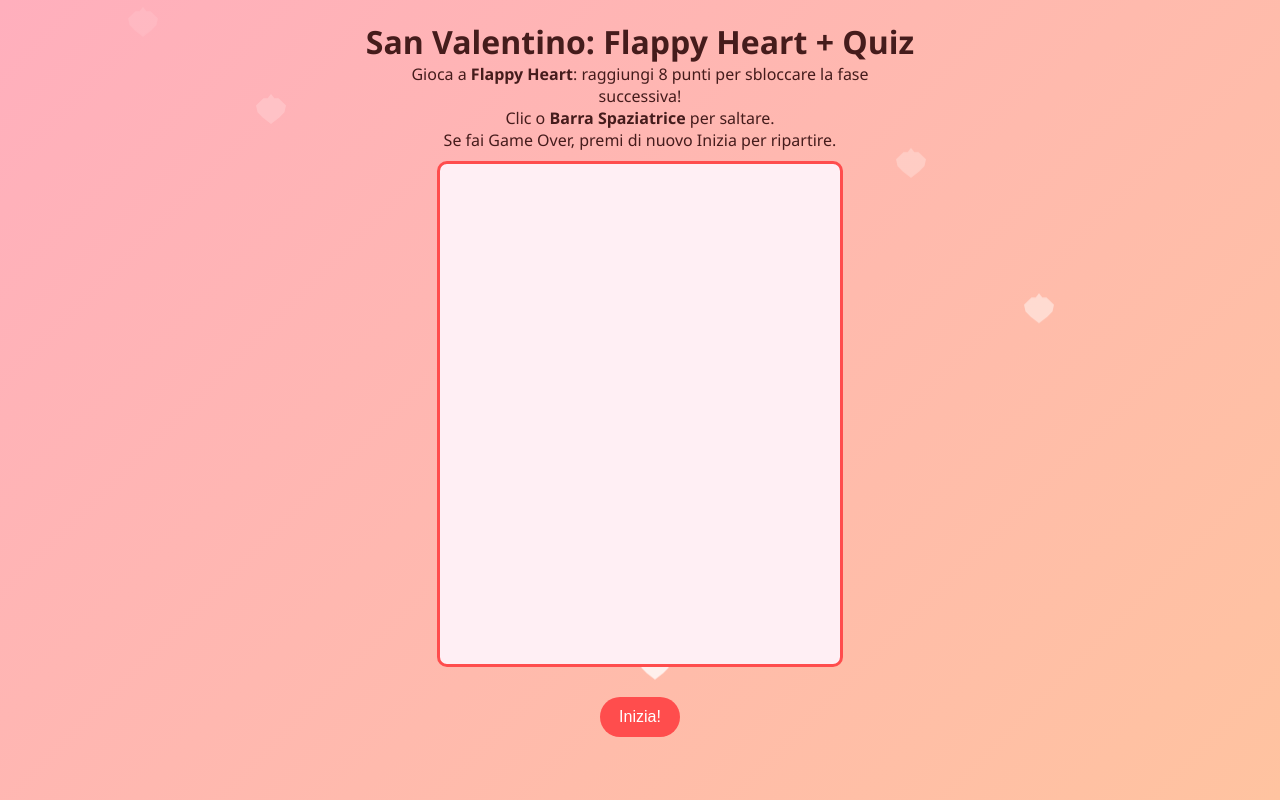
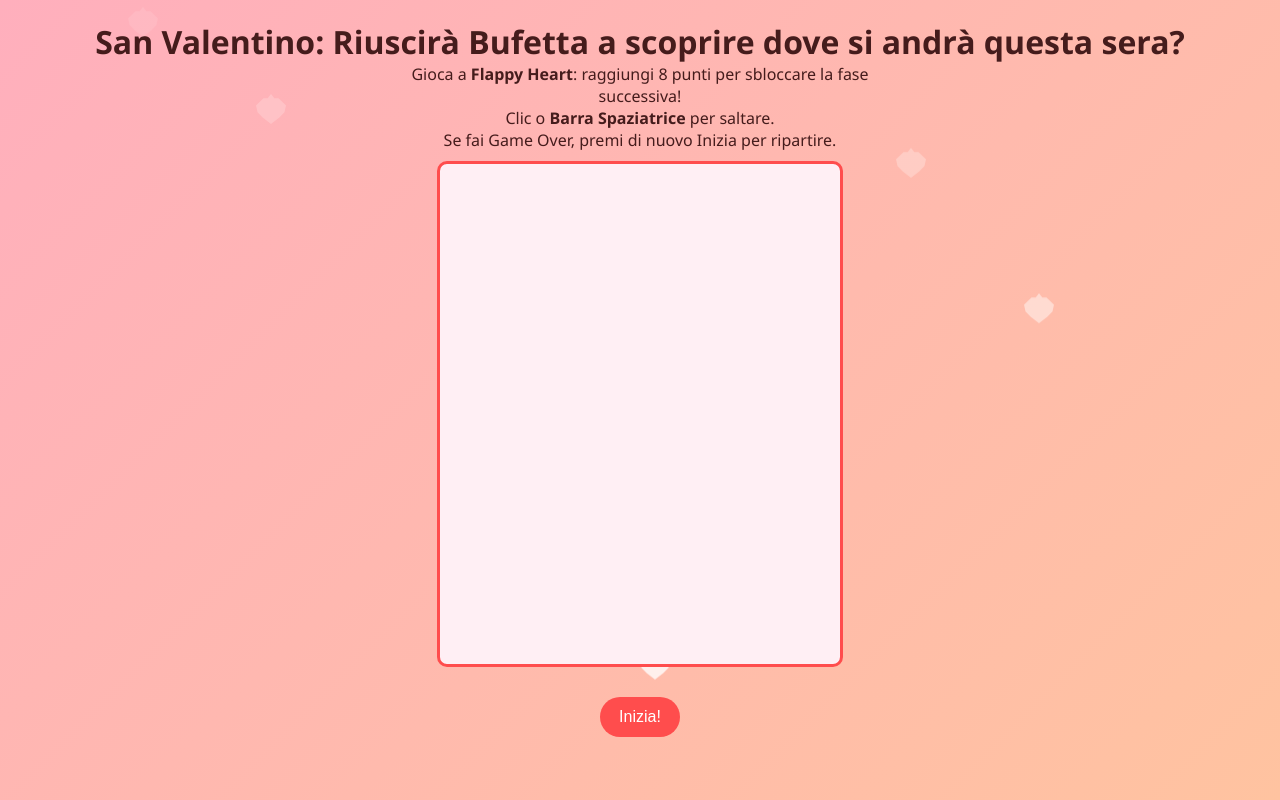
Before and after one commit to nicolagrieco00/san, a plain HTML site: page index.html in a window 1280 px wide. Drawn offline with Linux system fonts and the light colour scheme.

Commit message:
Update index.html

```diff
--- a/index.html
+++ b/index.html
@@ -209,7 +209,7 @@
   <!-- Contenitore Confetti -->
   <div id="confetti-container"></div>
 
-  <h1>San Valentino: Flappy Heart + Quiz</h1>
+  <h1>San Valentino: Riuscirà Bufetta a scoprire dove si andrà questa sera?</h1>
 
   <!-- ========== FLAPPY HEART GAME ========== -->
   <div class="info">
```
